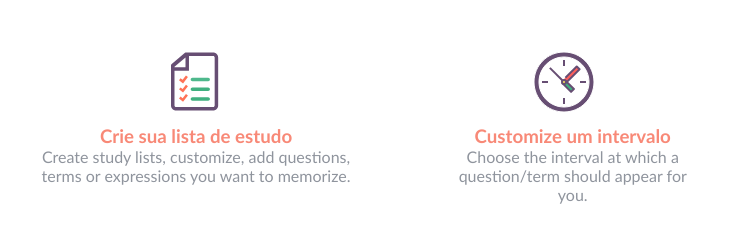
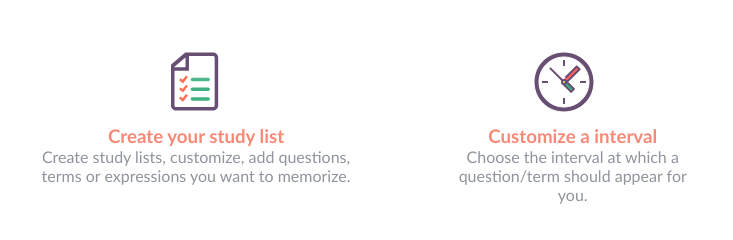
Before and after one commit to fluany/fluany.github.io, a website: page index.html in a window 1280 px wide. Shown: the part 860-1100 px from the top of the page, 447-1180 px from the left. Drawn offline with Linux system fonts and the light colour scheme.

Commit message:
:bug: language to english in features section

```diff
--- a/index.html
+++ b/index.html
@@ -81,14 +81,14 @@
                     <svg class="packlist-icon">
                         <use xlink:href="#pack-icon"></use>
                     </svg>
-                    <h3>Crie sua lista de estudo</h3>
+                    <h3>Create your study list</h3>
                     <p>Create study lists, customize, add questions, terms or expressions you want to memorize.</p>
                 </li>
                 <li>
                     <svg class="clock-icon">
                         <use xlink:href="#clock-icon"></use>
                     </svg>
-                    <h3>Customize um intervalo</h3>
+                    <h3>Customize a interval</h3>
                     <p>Choose the interval at which a question/term should appear for you.</p>
                 </li>
             </ul>
```
Also changed, not shown: dist/index.html.
